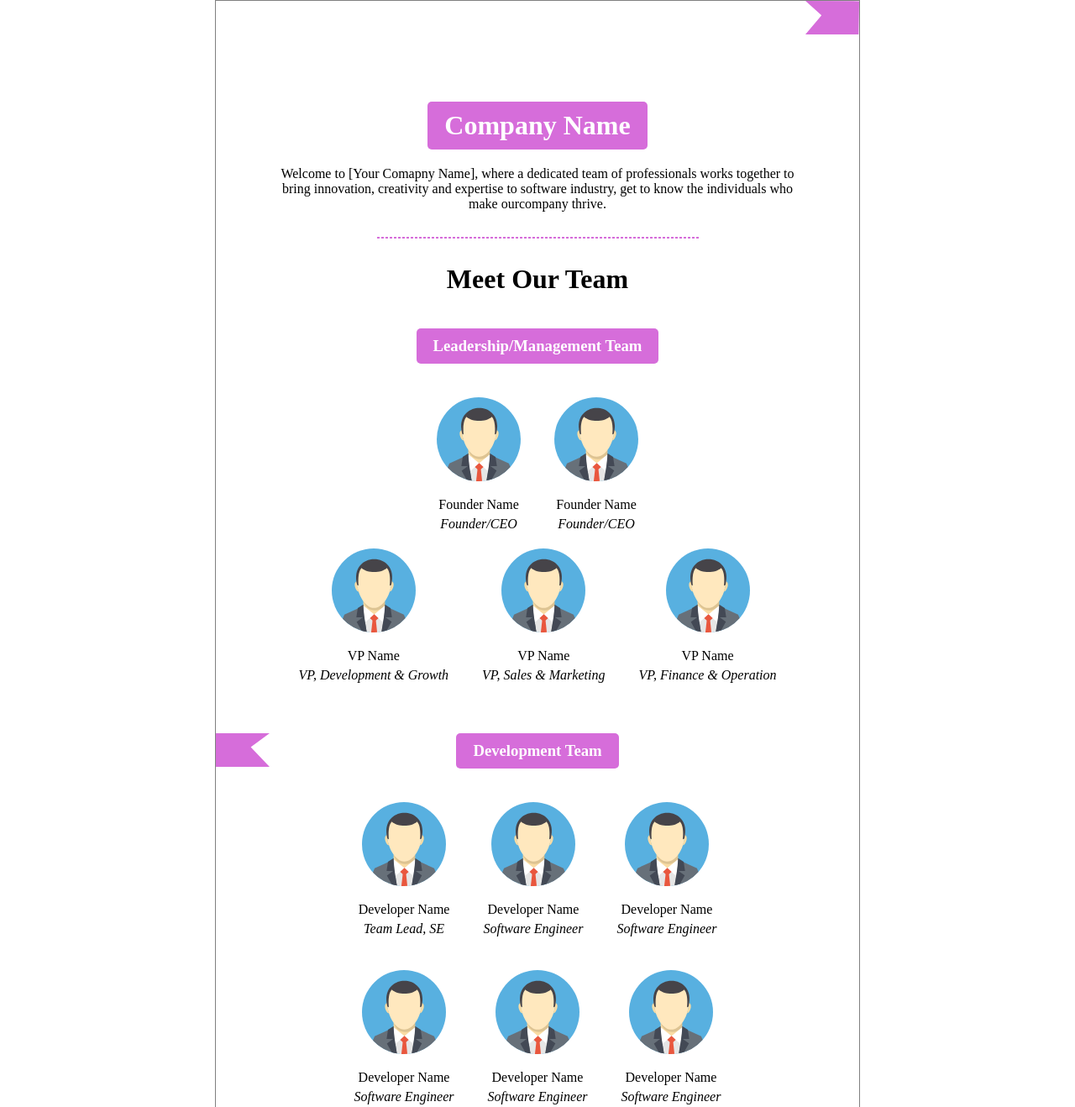
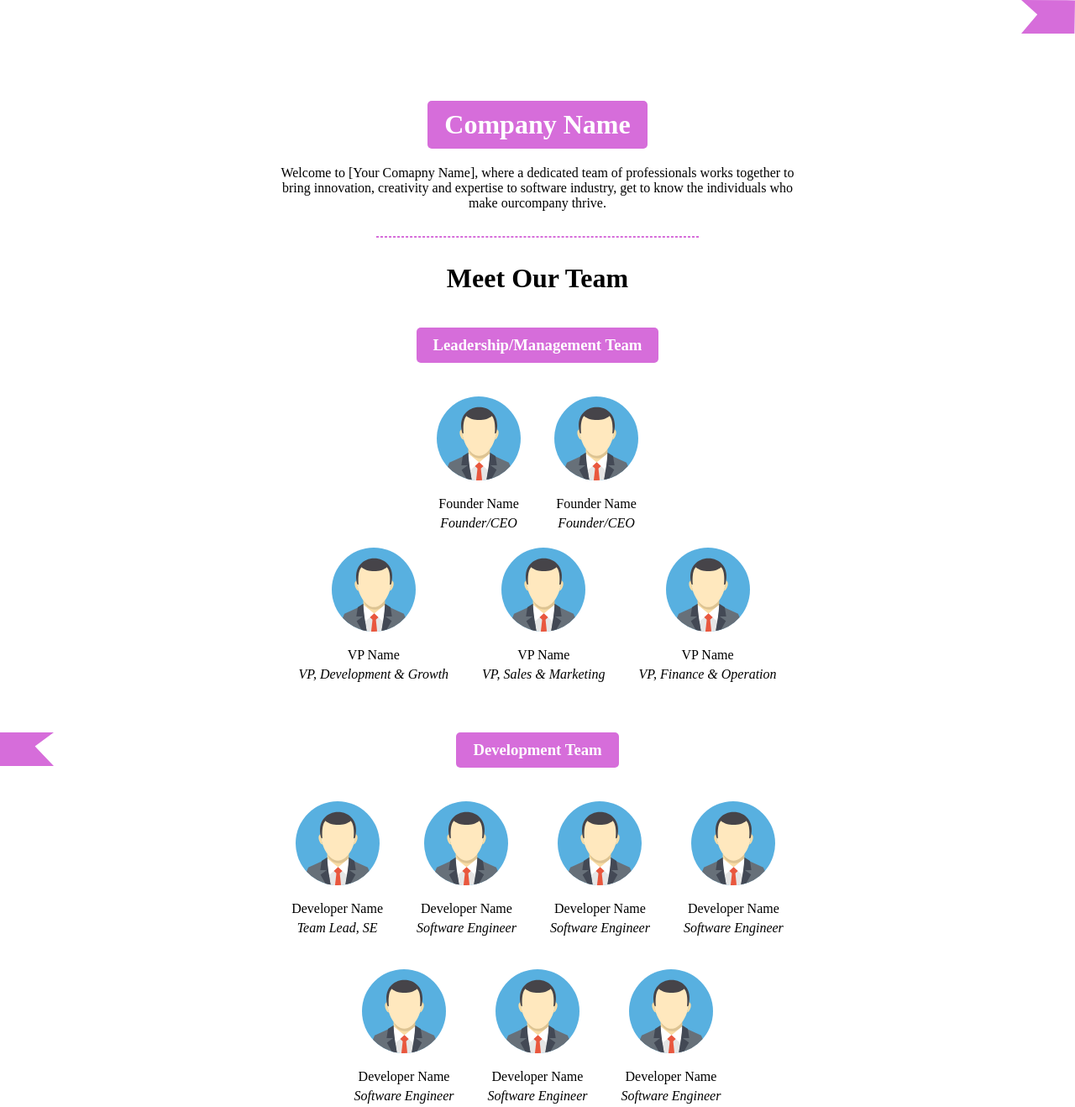
Before and after one commit to Mabaidul-Hoque/Task1, a plain HTML site: page index.html in a window 1280 px wide. Shown: the top 1318 px of the page at 84% size. Drawn offline with Linux system fonts and the light colour scheme.

Commit message:
responsive for all screen added

```diff
--- a/style.css
+++ b/style.css
@@ -8,7 +8,7 @@ body {
   text-align: center;
   width: 60%;
   margin: 0 auto;
-  border: 1px solid gray;
+  /* border: 1px solid rgb(180, 179, 179); */
 }
 .founder_conatiner,
 .vp_conatiner,
@@ -18,6 +18,7 @@ body {
   display: flex;
   align-items: center;
   justify-content: center;
+  flex-wrap: wrap;
   gap: 40px;
   margin-bottom: 20px;
 }
@@ -105,3 +106,27 @@ main {
   top: 0;
   left: 0;
 }
+
+@media screen and (min-width: 300px) {
+  body {
+    width: 100%;
+  }
+}
+@media screen and (max-width: 450px) {
+  .icon_beside_sales,
+  .icon_before_Development_team {
+    display: none;
+  }
+}
+@media screen and (min-width: 1024px) {
+  header p {
+    max-width: 50vw;
+  }
+  .divider {
+    width: 30%;
+  }
+  .developers_conatiner {
+    max-width: 50%;
+    margin: 0 auto;
+  }
+}
```
